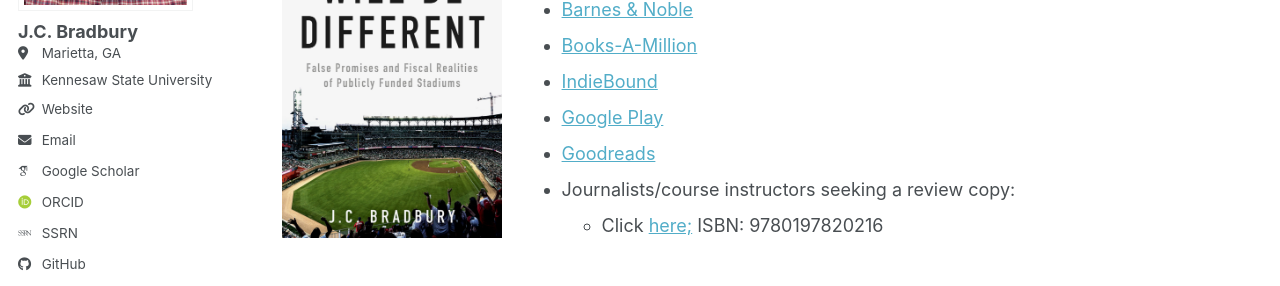
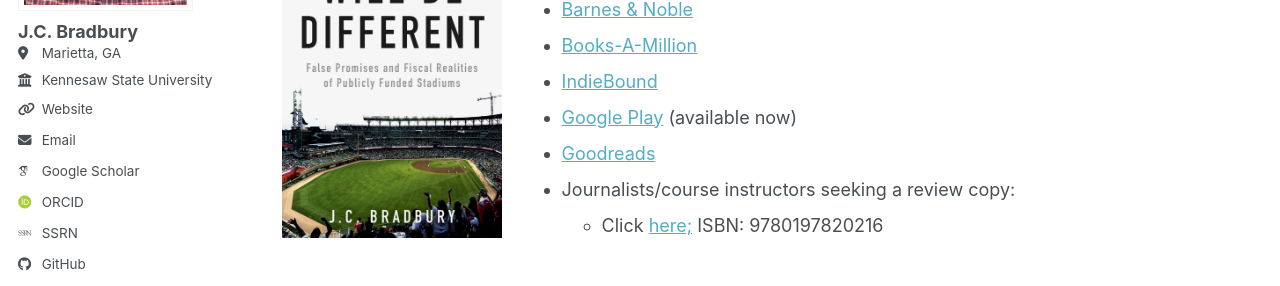
Before and after one commit to jcbradbury/jcbradbury.github.io, a Jekyll site: the page built from _pages/towbd.md, in a window 1280 px wide and 900 px high. Shown: the part 319-605 px from the top of the window. Built offline with Jekyll 4.4.1, drawn with Linux system fonts in a browser that asks for light colours; some web fonts are replaced; a script bundle is joined from its source files by our own code; library files that are not in the unit come from our copies.

Commit message:
Update towbd.md

```diff
--- a/_pages/towbd.md
+++ b/_pages/towbd.md
@@ -23,7 +23,7 @@ My book **This One Will Be Different: False Promises and Fiscal Realities of Pub
       <li><a href="https://www.barnesandnoble.com/w/this-one-will-be-different-j-c-bradbury/1149008693?ean=9780197820216">Barnes & Noble</a></li>
       <li><a href="https://www.booksamillion.com/p/This-One-Will-Be-Different/J-C-Bradbury/9780197820216">Books-A-Million</a></li>
       <li><a href="https://bookshop.org/p/books/this-one-will-be-different-false-promises-and-fiscal-realities-of-publicly-funded-stadiums-professor-of-economics-j-c-bradbury/3fcfe692cf812a1b?ean=9780197820216&next=t">IndieBound</a></li>
-      <li><a href="https://play.google.com/store/books/details/J_C_Bradbury_This_One_Will_Be_Different?id=wLzwEQAAQBAJ">Google Play</a></li>
+      <li><a href="https://play.google.com/store/books/details/J_C_Bradbury_This_One_Will_Be_Different?id=wLzwEQAAQBAJ">Google Play</a> (available now)</li>
       <li><a href="https://www.goodreads.com/book/show/245768742">Goodreads</a></li>
       <li>Journalists/course instructors seeking a review copy:</li>
         <ul>
```
